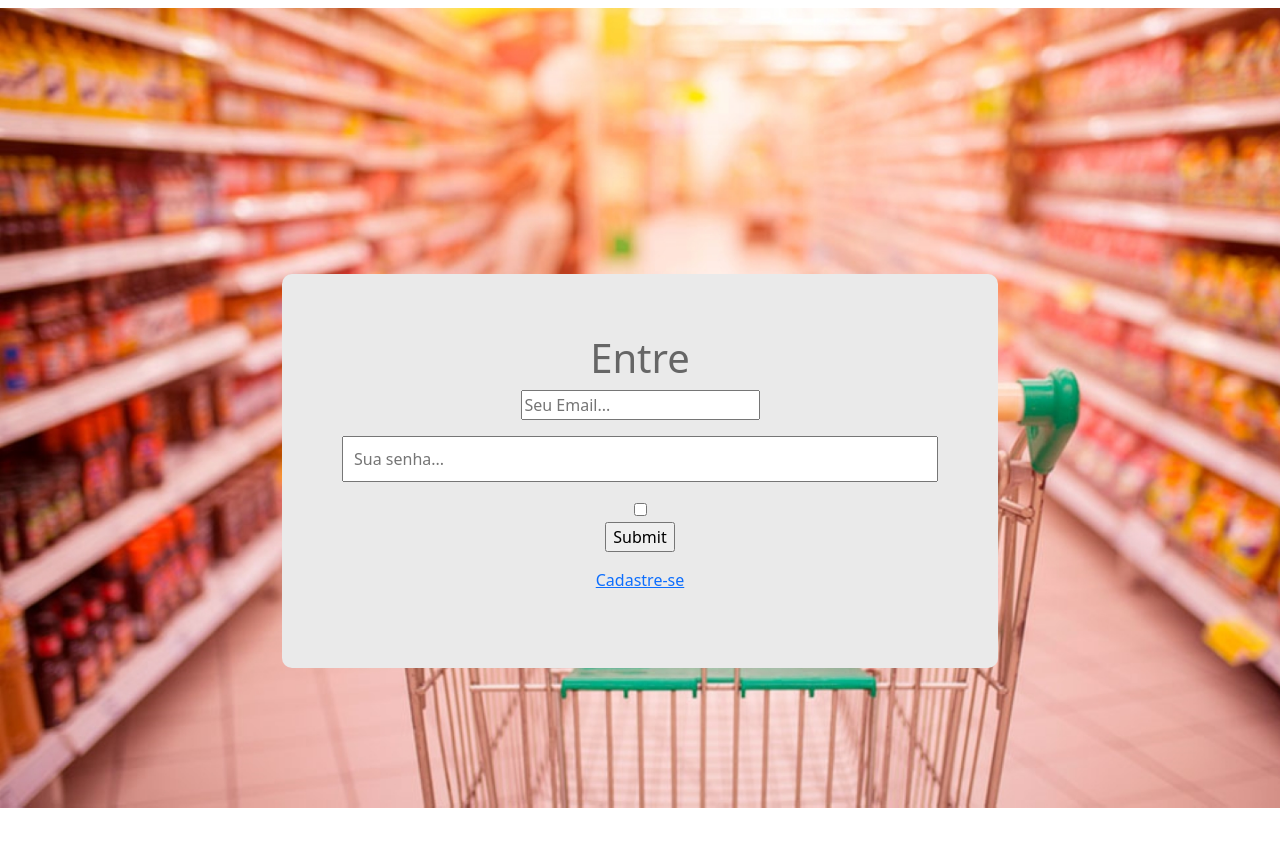
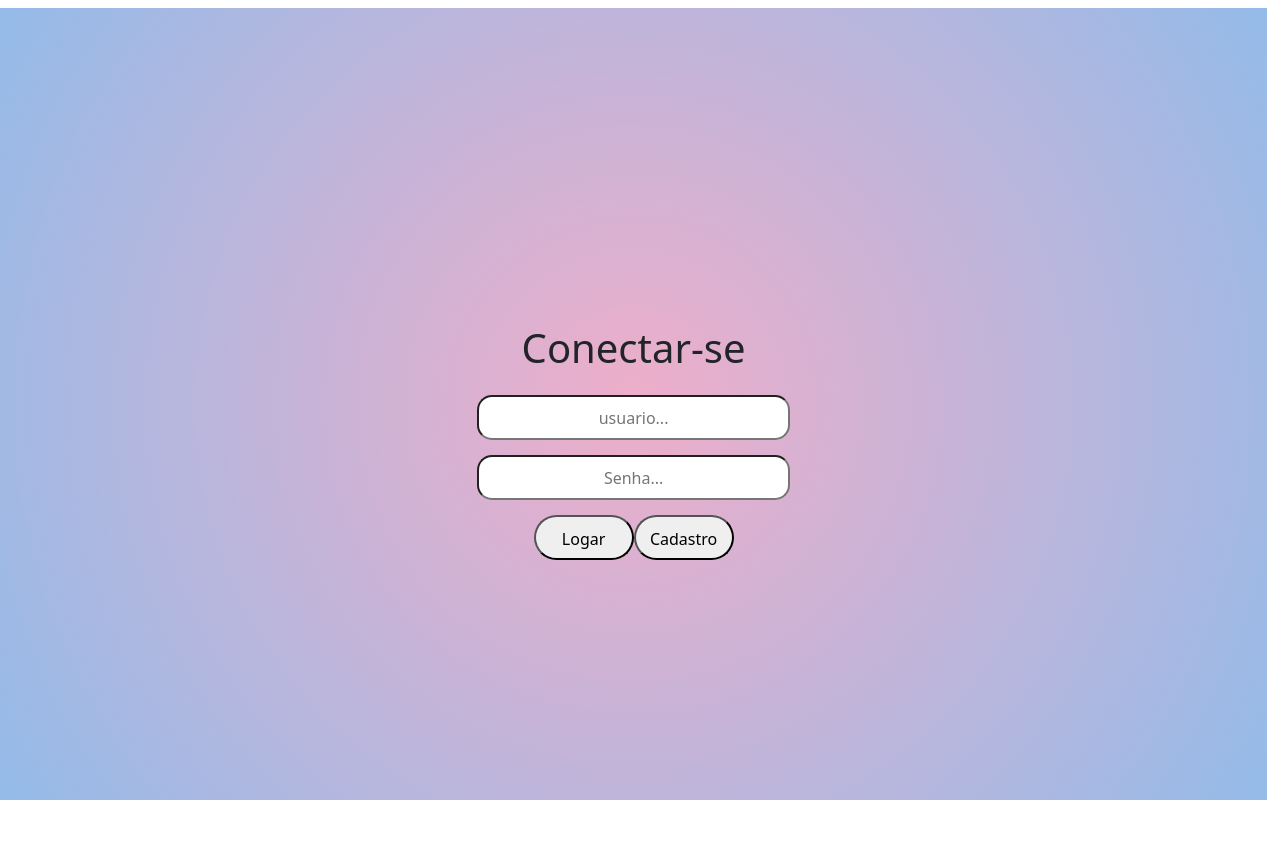
Before and after one commit to putuka/projeto_front_cdc, a React (Create React App) app: page /login in a window 1280 px wide. Shown: the top 846 px of the page. Before the commit the page ends 808 px from the top, so only its background shows below. Built offline with nearby package versions, Linux system fonts and the light colour scheme.

Commit message:
login e cadastro
tela de login e cadastro finalizada, falta apenas inserir a API de cadastro

```diff
--- a/src/App.js
+++ b/src/App.js
@@ -1,8 +1,7 @@
 import React, { Component } from 'react';
 import {Routes, Route} from "react-router-dom";
-import Main from './pages/Main';
 import Conta from './pages/Conta';
-import Login from './pages/Login';
+import Login from './pages/Login/Login';
 import Cadastro from './pages/cadastro/Cadastro.js';
 
   class App extends Component{
@@ -13,7 +12,7 @@ import Cadastro from './pages/cadastro/Cadastro.js';
       <div className='App'>
         <h1></h1>
         <Routes>
-          <Route path="/"  element ={<Main/>} />
+          <Route path="/"  element ={<Login/>} />
           <Route path="/conta" element ={<Conta/>} />
           <Route path="/login" element ={<Login/>} />
           <Route path="/cadastro" element ={<Cadastro/>} />
--- /dev/null
+++ b/src/pages/Login/Login.js
@@ -0,0 +1,20 @@
+import React from "react";
+import "../Login/loginStyle.css"
+
+function Login (){
+    return(
+        <html>
+            <body className="corpo">
+                <form className="corpo-login">
+                    <h1>Conectar-se</h1>
+                    <input className="corpo-login-input" type="text" name = "email" placeholder = "usuario..."/>
+                    <input className="corpo-login-input" type="password" name = "password" placeholder = "Senha..."/>
+                <form className="corpo-botao">
+                    <input className="corpo-login-input-botao" type="submit" name="botao" value="Logar"/>
+                    <input className="corpo-login-input-botao" href="/cadastro" type="submit" name="botao" value="Cadastro" />
+                </form>
+                </form>
+            </body>
+        </html>
+
+);};export default Login;
--- a/src/pages/Login/index.js
+++ /dev/null
@@ -1,44 +0,0 @@
-import React from "react";
-import { Container, Form, FormFeedback, FormGroup } from "reactstrap";
-import "../Login/loginStyle.css"
-
-
-function Login (){
- return(
-        <section className="mainLogin">
-        <Container>
-                <Form style={{marginTop: 250,marginLeft:200,marginRight:200,padding:60,textAlign:'center', borderRadius:10,color:"#666",backgroundColor:"#eaeaea"}}>
-                <FormGroup className="mb-3" controlId="formBasicEmail" style={{textAlignItem:"center"}}>
-                        <h1>Entre</h1>
-                        <input type="text" name = "email" placeholder = "Seu Email..."/>
-                </FormGroup>
-
-                <FormGroup className="mb-3" controlId="formBasicPassword">
-                        <input type="password" name = "senha" placeholder = "Sua senha..."/>
-                </FormGroup>
-
-                        <input type="checkbox"/>
-
-                                <FormGroup className="mb-3" controlId="formBasicSubmit">
-                                        <input type="submit" name = "Logar"/>
-                                </FormGroup>
-                                <FormGroup>
-                                <a
-                                className="App-link"
-                                href="/cadastro"
-                                target="_blank"
-                                rel="noopener noreferrer"
-
-                                >
-                                         Cadastre-se
-                                </a>
-                                </FormGroup>
-                        </Form>
-
-                </Container>
-
-        </section>
-
-);};
-
-export default Login;
--- a/src/pages/Login/loginStyle.css
+++ b/src/pages/Login/loginStyle.css
@@ -1,8 +1,38 @@
-.mainLogin{
-    background-image: url("../image/carrinhoback.jpg");
+*{
+    padding: 0;
+    box-sizing: border-box;
+    text-decoration: none;
+    margin: 0;
+}
+.corpo{
+    background: rgb(238,174,202);
+    background: radial-gradient(circle, rgba(238,174,202,1) 0%, rgba(148,187,233,1) 100%);
     padding: 1rem;
-    background-size: cover;
-    height: 100vh;
-    width: 100vw;
-    position: relative;
+    background-size: auto;
+    height: 99vh;
+    width: 99vw;
+    position: absolute;
 }
+.corpo-login{
+    flex-direction: column;
+    display: flex;
+    align-items: center;
+    padding: 300px;
+    gap: 15px;
+}
+.corpo-login-input{
+    height: 45px;
+    width: 313px;
+    padding: 5px;
+    border-radius: 15px;
+    text-align: center;
+}
+.corpo-login-input-botao{
+    height: 45px;
+    width: 100px;
+    padding: 10px;
+    border-radius: 25px;
+    text-align: center;
+    flex-direction: row;
+    gap: 10px;
+}
--- a/src/pages/cadastro/Cadastro.js
+++ b/src/pages/cadastro/Cadastro.js
@@ -4,19 +4,19 @@ import "../cadastro/cadastro.css"
 function Cadastro (){
     return(
         <html>
-            <head>
-                <title>Cadastro</title>
-            </head>
-
             <body className="body">
                 <form className="formulario">
-                    <h3>Cadastro</h3>
+                    <form>
+
                         <input className="forminput" type="text" name = "Nome" placeholder = "nome..."/>
                         <input className="forminput" type="text" name = "email" placeholder = "Email..."/>
                         <input className="forminput" type="password" name = "password" placeholder = "Senha..."/>
                         <input className="forminput" type ="password" name = "password" placeholder = "Confirme sua Senha..."/>
+                    </form>
+                    <form>
                         <input className="formbotao" href="/login" type="submit" name="acao" value="Cadastrar"/>
                         <input className="formbotao" href="/login" type="submit" name="acao" value="Cancelar"/>
+                    </form>
                 </form>
 
             </body>
--- a/src/pages/cadastro/cadastro.css
+++ b/src/pages/cadastro/cadastro.css
@@ -1,33 +1,40 @@
+*{
+    padding: 0;
+    box-sizing: border-box;
+    text-decoration: none;
+    margin: 0;
+}
+
+.body{
+    background: rgb(238,174,202);
+    background: radial-gradient(circle, rgba(238,174,202,1) 0%, rgba(148,187,233,1) 100%);
+    padding: 1rem;
+    background-size: auto;
+    height: 99vh;
+    width: 99vw;
+    position: absolute;
+}
 .formulario{
-    background-color: grey;
-    max-width: 500px;
-    max-height: 500px;
-    width: 70%;
-    padding: 20px;
-    position:absolute;
-    left: 50%;
-    top:50%;
-    transform: translate(-50%,-50%);
-}
-.body{
-    background-image: url("../image/carrinhoback.jpg");
-}
-h3{
-    text-align: center;
-    font-family:'Lucida Sans', 'Lucida Sans Regular', 'Lucida Grande', 'Lucida Sans Unicode', Geneva, Verdana, sans-serif
+        flex-direction: column;
+        display: flex;
+        align-items: center;
+        padding: 300px;
+        gap: 15px;
 }
 .forminput[type = text], form input[type = password]{
-    display: flex;
-    padding: 10px;
-    align-items: center;
-    flex-direction: column;
-    width: 100%;
-    height: 100%;
+    height: 45px;
+    width: 313px;
+    padding: 5px;
+    border-radius: 15px;
+    text-align: center;
+
 }
 .formbotao{
-    cursor: pointer;
-    border: gray;
-    width: 25%;
-    height: 25%;
-    justify-content: space-around;
+    height: 45px;
+    width: 100px;
+    padding: 10px;
+    border-radius: 25px;
+    text-align: center;
+    flex-direction: row;
+    gap: 10px;
 }
```
Lines whose indentation alone changed are shown as unchanged.
